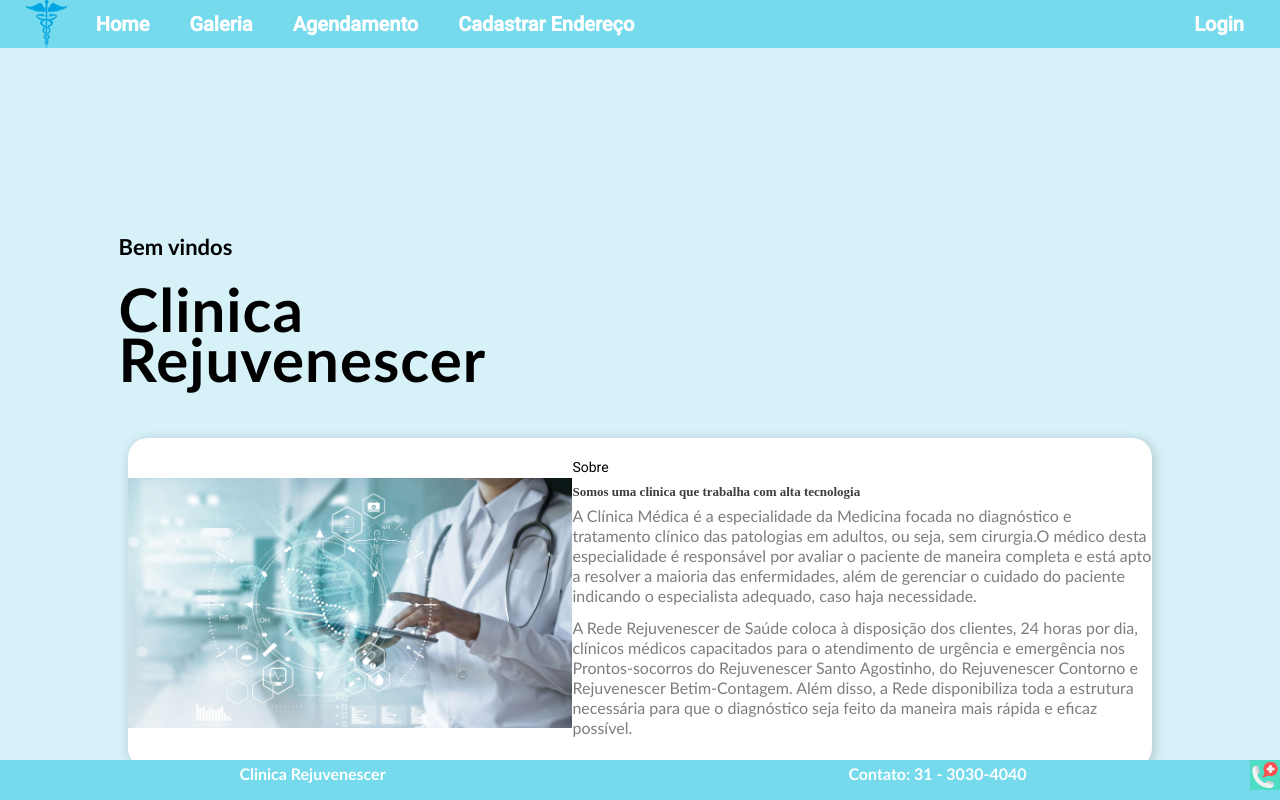
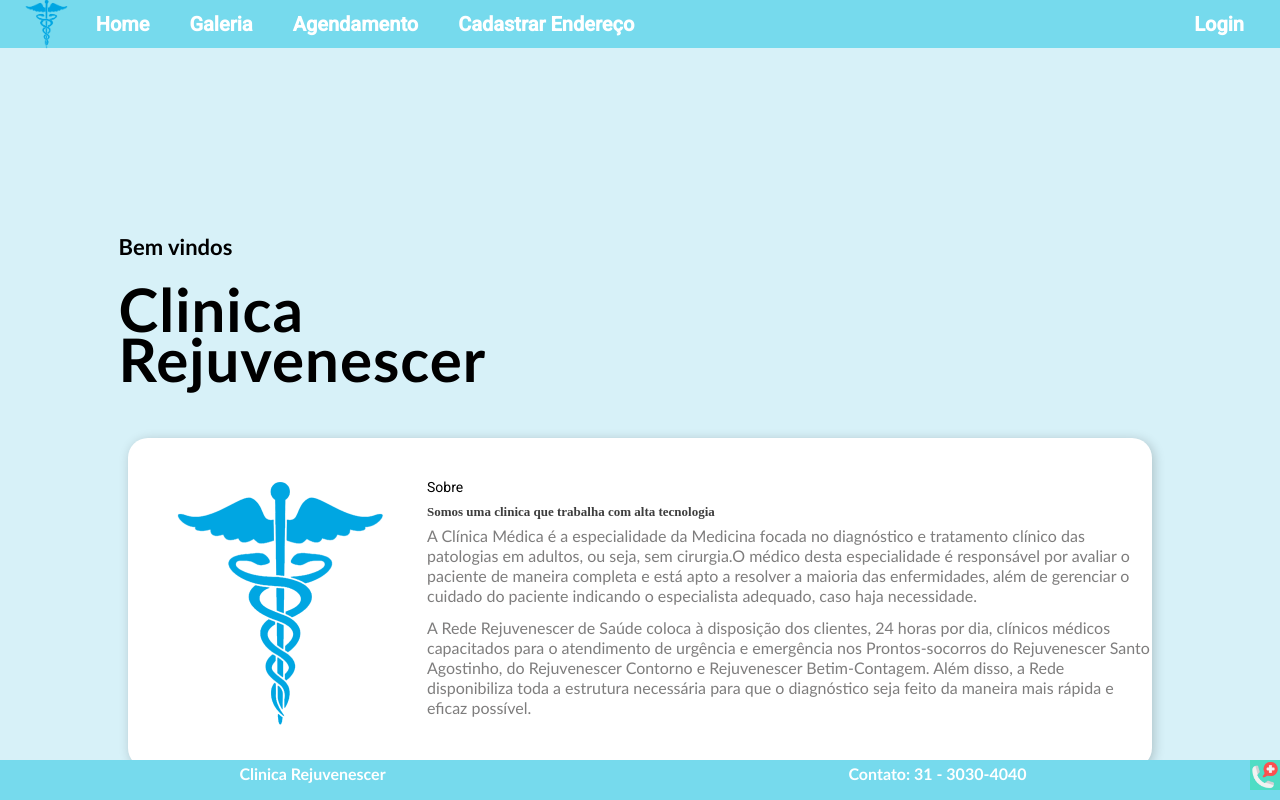
Before and after one commit to gabriel-fsantos/eng-soft-lab-tp2, an Angular app in the folder front/clinica-medica/: page /home in a window 1280 px wide. Built offline with nearby package versions, Linux system fonts and the light colour scheme.

Commit message:
Update home-page.component.html

```diff
--- a/front/clinica-medica/src/app/pages/publico/home-page/home-page.component.html
+++ b/front/clinica-medica/src/app/pages/publico/home-page/home-page.component.html
@@ -12,7 +12,7 @@
 <!-- Conteúods -->
 <div class="conteudo-sobre">
 
-  <img src="../../assets/futuro.jpg">
+  <img src="../../assets/logo.png">
 
   <div class="texto-sobre">
 
```
